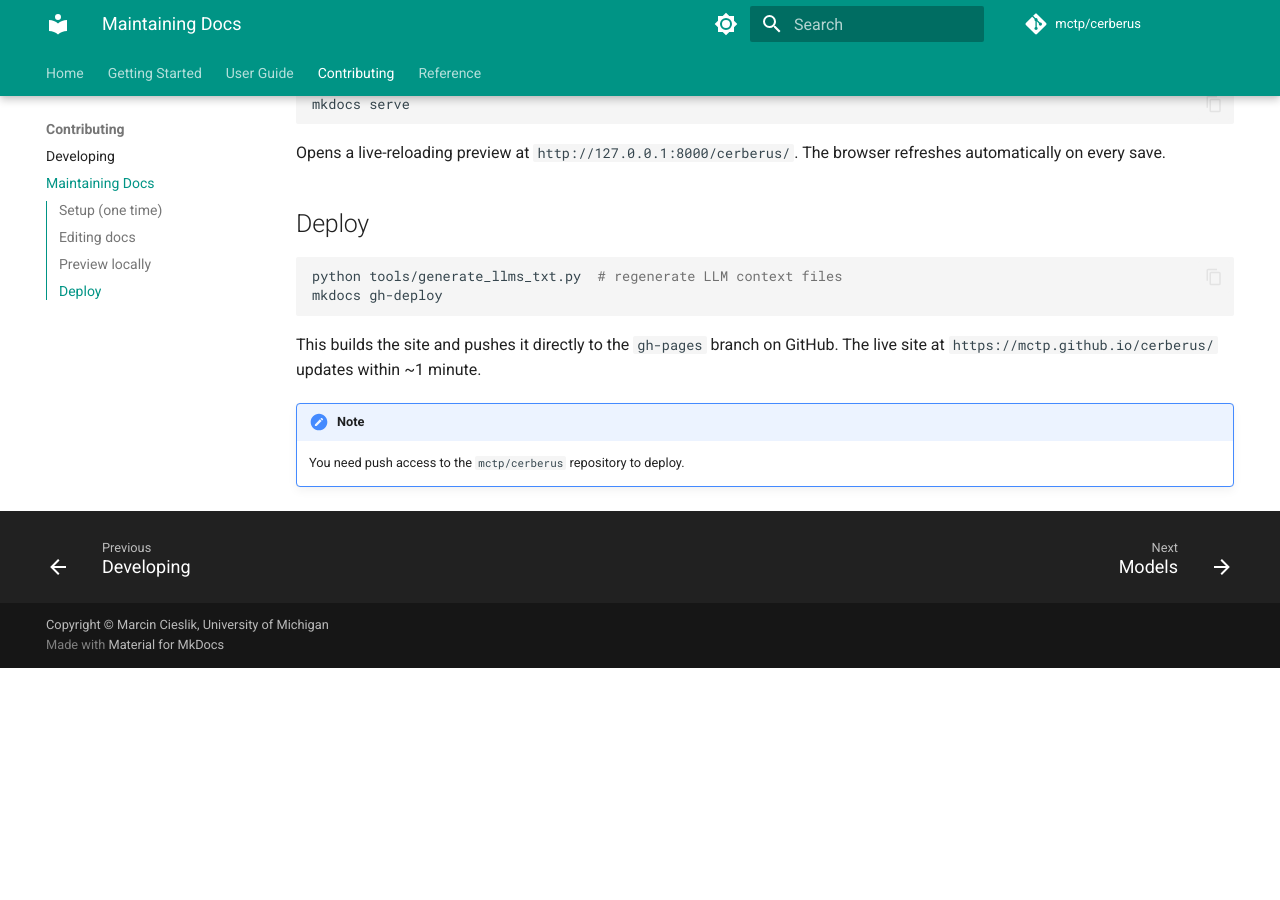
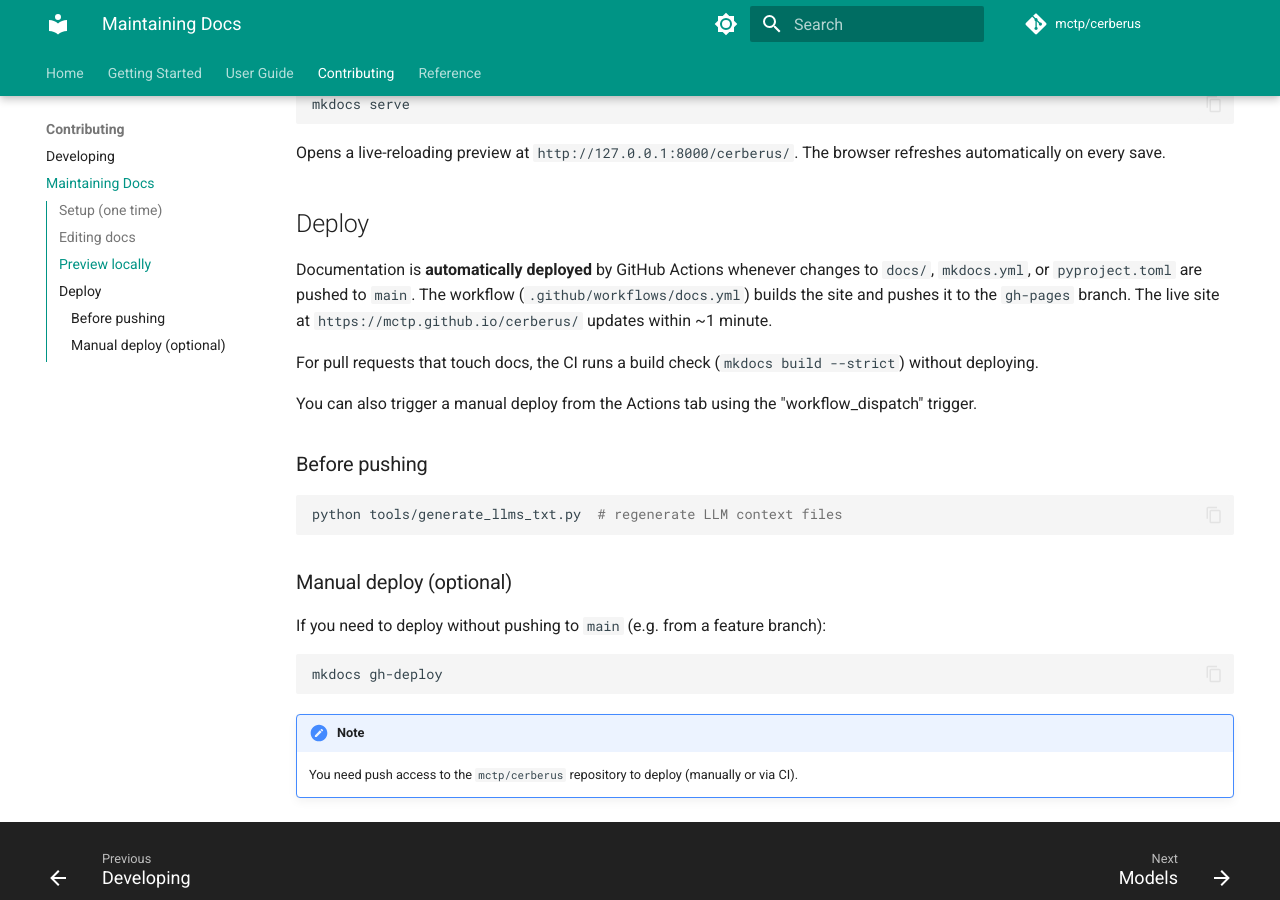
Before and after one commit to mctp/cerberus, an MkDocs documentation site: the page built from docs/contributing.md, in a window 1280 px wide and 900 px high, scrolled down 626 px. Built offline with MkDocs 1.6.1 and Material for MkDocs 9.7.7, drawn with Linux system fonts in a browser that asks for light colours; comment, search, counter and statistics services are not loaded; before the commit the page ends 1294 px from its top, so only the background shows below that.

Commit message:
update how documentation is built using gh-pages

````diff
--- a/docs/contributing.md
+++ b/docs/contributing.md
@@ -27,12 +27,25 @@ Opens a live-reloading preview at `http://127.0.0.1:8000/cerberus/`. The browser
 
 ## Deploy
 
+Documentation is **automatically deployed** by GitHub Actions whenever changes to `docs/`, `mkdocs.yml`, or `pyproject.toml` are pushed to `main`. The workflow (`.github/workflows/docs.yml`) builds the site and pushes it to the `gh-pages` branch. The live site at `https://mctp.github.io/cerberus/` updates within ~1 minute.
+
+For pull requests that touch docs, the CI runs a build check (`mkdocs build --strict`) without deploying.
+
+You can also trigger a manual deploy from the Actions tab using the "workflow_dispatch" trigger.
+
+### Before pushing
+
 ```bash
 python tools/generate_llms_txt.py  # regenerate LLM context files
+```
+
+### Manual deploy (optional)
+
+If you need to deploy without pushing to `main` (e.g. from a feature branch):
+
+```bash
 mkdocs gh-deploy
 ```
 
-This builds the site and pushes it directly to the `gh-pages` branch on GitHub. The live site at `https://mctp.github.io/cerberus/` updates within ~1 minute.
-
 !!! note
-    You need push access to the `mctp/cerberus` repository to deploy.
+    You need push access to the `mctp/cerberus` repository to deploy (manually or via CI).
````
Also changed, not shown: CLAUDE.md (+4 -34 lines).
